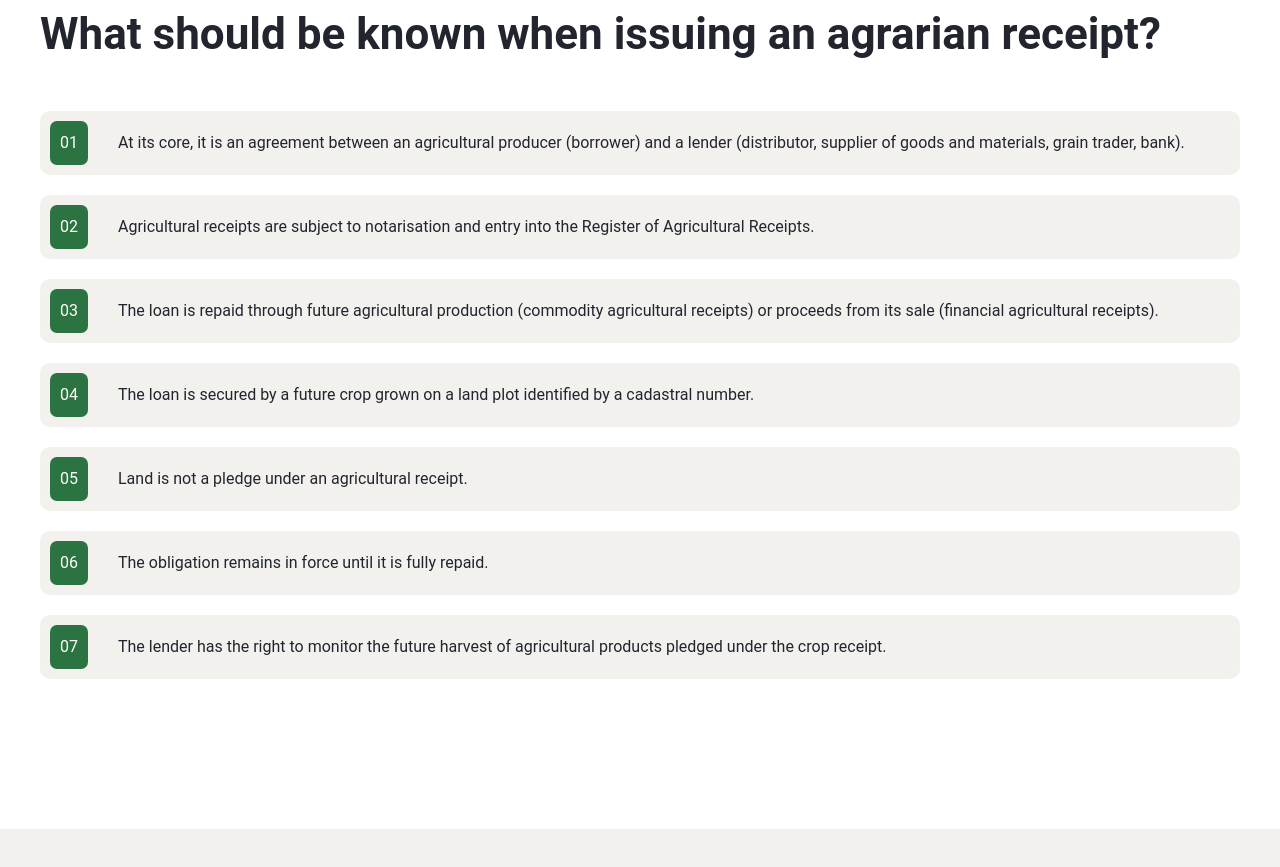
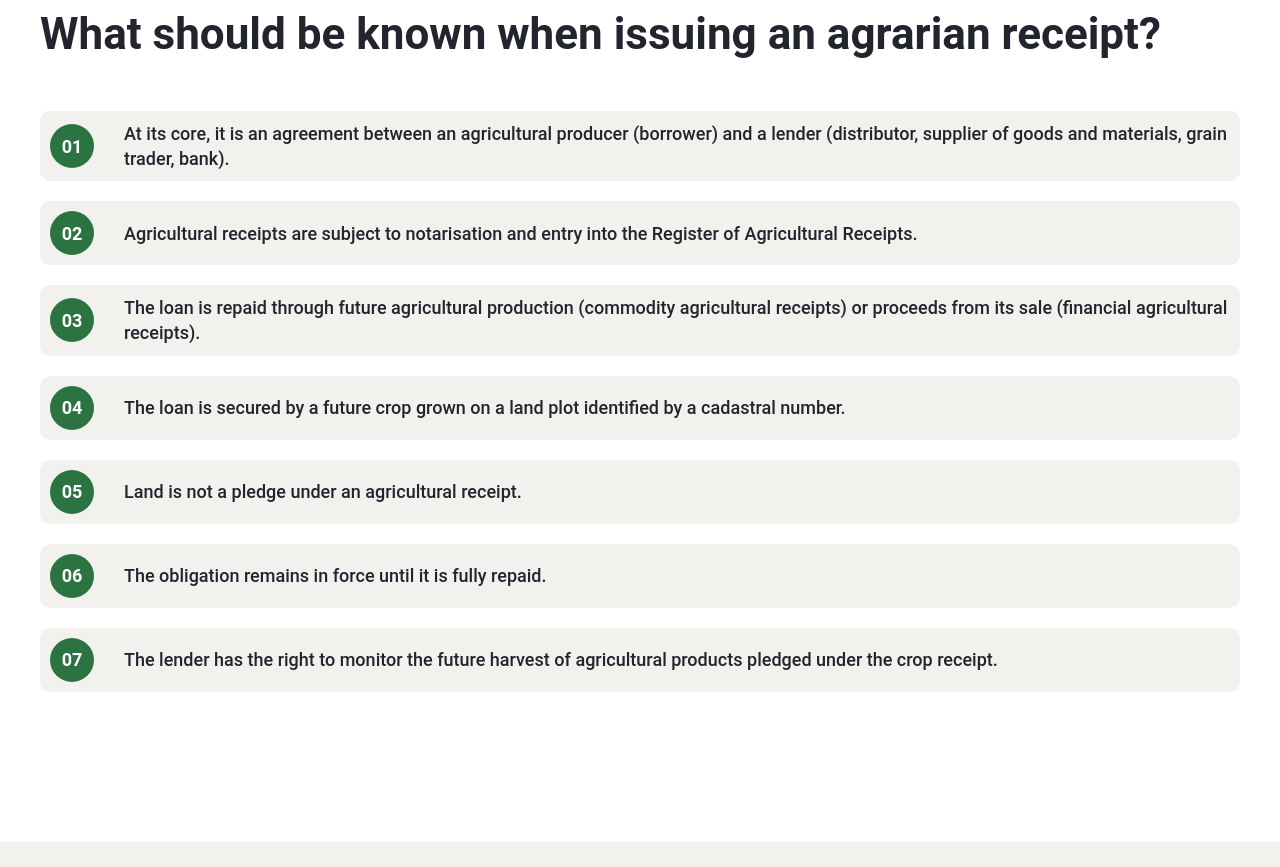
Before and after one commit to ILLIA990/agroregisters-tim, a Next.js app: page /en/knowledge in a window 1280 px wide. Shown: the part 2180-3047 px from the top of the page. Built offline with nearby package versions, Linux system fonts and the light colour scheme.

Commit message:
Agrarni rospisky
Signed-off-by: TimRat2007 <timofeikr2007@gmail.com>

```diff
--- a/src/app/styles/agrarianPage.css
+++ b/src/app/styles/agrarianPage.css
@@ -126,9 +126,16 @@ section.important-section {
 
 .important-list-numbers {
     color: #fff;
-    background: #2b7441;
-    border-radius: 7px;
-    padding: 10px;
+  background: #2b7441;
+  width: 44px;          /* одинаковая ширина */
+  height: 44px;         /* одинаковая высота */
+  border-radius: 50%;   /* делает круг */
+  display: flex;        /* чтобы цифры были по центру */
+  align-items: center;
+  justify-content: center;
+  font-weight: 600;
+  font-size: 18px;
+  flex-shrink: 0;
 }
 
 .sections-section-card {
--- a/src/app/styles/home.css
+++ b/src/app/styles/home.css
@@ -220,7 +220,7 @@
   justify-content: space-between;
   background: #fff;
   border-radius: 12px;
-  padding: 24px 30px;
+  padding: 30px 30px;
   box-shadow: 4px 4px 20px 0px #0000001A;
   gap: 20px;
 }
--- a/src/app/styles/style.css
+++ b/src/app/styles/style.css
@@ -151,6 +151,14 @@ h2{
   column-gap: 50px; /* 👈 только для этого блока */
   row-gap: 50px;
   margin-top: 40px;
+}
+.important-section .sections-section-card h2 {
+  color: #22252e;       /* цвет текста */
+  font-size: 18px;      /* размер шрифта */
+  font-weight: 500;     /* толщина */
+  line-height: 1.4;     /* высота строки */
+  text-align: left;     /* выравнивание */
+  width:990;
 }
 h3{
     font-weight: 700;
```
